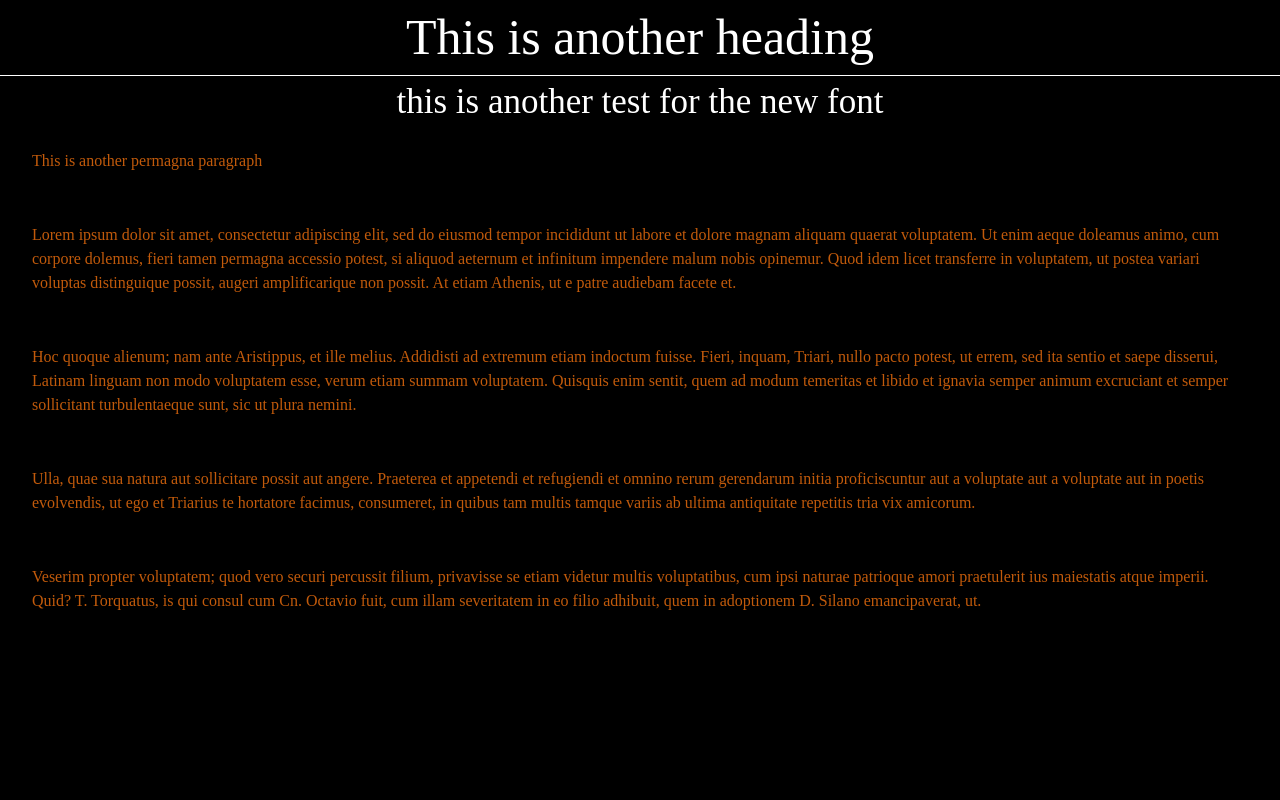
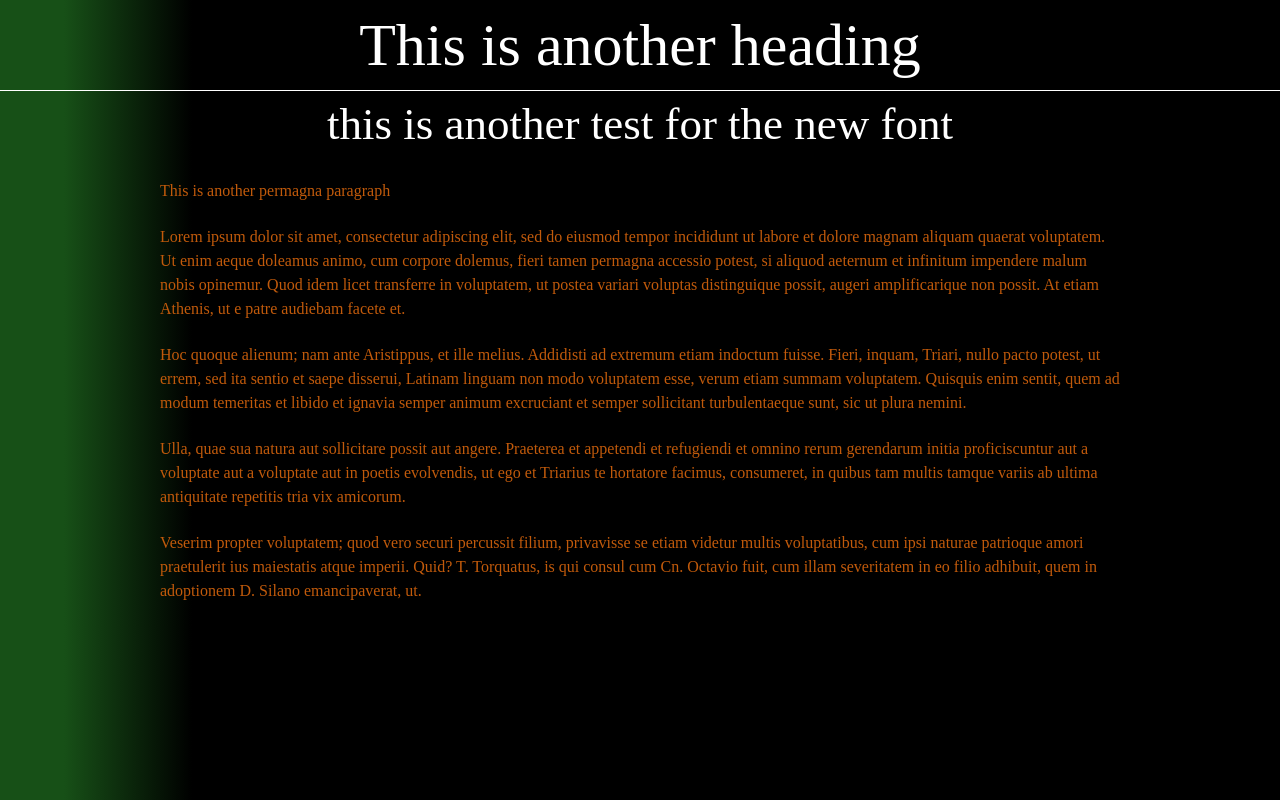
Before and after one commit to martinjh99/font, an Astro site: page / in a window 1280 px wide. Built offline with nearby package versions, Linux system fonts and the light colour scheme; Astro itself is replaced by a stand-in of ours.

Commit message:
messed about with fonts

```diff
--- a/astro.config.mjs
+++ b/astro.config.mjs
@@ -7,8 +7,8 @@ import tailwindcss from "@tailwindcss/vite";
 export default defineConfig({
       fonts: [
       {
-        provider: fontProviders.google(),
-        name: "Playfair Display",
+        provider: fontProviders.fontsource(),
+        name: "Comfortaa",
         cssVariable: "--font-play"
       },
       {
--- a/src/styles/global.css
+++ b/src/styles/global.css
@@ -42,35 +42,34 @@
 }
 html,
 body {
-    /* padding: 30px; */
-    /* background: linear-gradient(to right, rgb(23,80,23) 5%,black 15%) repeat; */
-    background:black;
-    /* font-size:35px; */
-    color: white;
-    font-family: var(--font-play);
-
+    background: linear-gradient(to right, rgb(23,80,23) 5%,black 15%) repeat;
+     color: white;
+     font-family: var(--font-play);
 }
 
 
 p{
-    margin-bottom: 50px;
-    margin-left: 2em;
-    margin-right: 2em;
+    /* margin-bottom: 20px; */
+    padding-bottom: 22px;
+    margin-left: 10em;
+    margin-right: 10em;
 
-}
+ }
 
 h1{
   text-align: center;
   font-family: var(--font-q);
-  font-size: 50px;
+  font-size: 60px;
+  /* background-color: cornflowerblue; */
 
  }
 
  h2{
 text-align: center;
 font-family: var(--font-q);
+/* background-color: steelblue; */
 margin-bottom: 20px;
-font-size: 35px;
+font-size: 45px;
  }
 
 .test{
```
